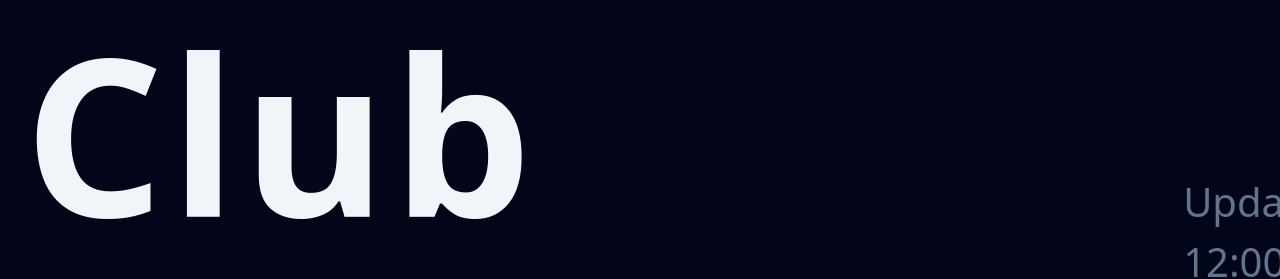
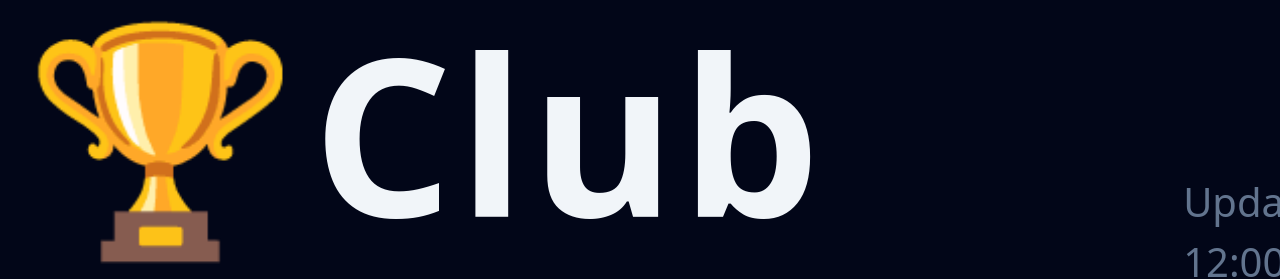
Before and after one commit to iggz83/Tourney-app, a React (Vite) app: page /#/tv in a window 1280 px wide. Shown: the top 279 px of the page. Built offline with nearby package versions, Linux system fonts and the light colour scheme; no server answers.

Commit message:
Add navigation link to Scores page in TopPlayersPage and TvPage for improved user access to scores. Enhance UI with a trophy icon for better visual appeal.

```diff
--- a/src/pages/TopPlayersPage.tsx
+++ b/src/pages/TopPlayersPage.tsx
@@ -1,4 +1,5 @@
 import { useLayoutEffect, useMemo, useRef, useState } from 'react'
+import { Link } from 'react-router-dom'
 import { computePlayerStandings } from '../domain/analytics'
 import { useTournamentStore } from '../store/tournamentStore'
 
@@ -188,6 +189,15 @@ export function TopPlayersPage() {
             className="font-semibold tracking-wide text-slate-100"
             style={{ fontSize: 'clamp(16px, calc(var(--tp-base) * 1.15 * 1px), 240px)', lineHeight: 1.05 }}
           >
+            <Link
+              to="/scores"
+              aria-label="Go to Scores"
+              title="Go to Scores"
+              className="mr-2 inline-block text-slate-100 hover:text-slate-200 focus:outline-none focus-visible:ring-2 focus-visible:ring-slate-400 rounded"
+              style={{ fontSize: '1em', lineHeight: 'inherit' }}
+            >
+              🏆
+            </Link>
             Top Players
           </div>
           <div className="text-slate-500 tabular-nums" style={{ fontSize: 'clamp(10px, calc(var(--tp-base) * 0.55 * 1px), 40px)' }}>
--- a/src/pages/TvPage.tsx
+++ b/src/pages/TvPage.tsx
@@ -1,4 +1,5 @@
 import { useLayoutEffect, useMemo, useRef, useState } from 'react'
+import { Link } from 'react-router-dom'
 import { computeClubStandings } from '../domain/analytics'
 import { useTournamentStore } from '../store/tournamentStore'
 
@@ -84,6 +85,15 @@ export function TvPage() {
             className="font-semibold tracking-wide text-slate-100"
             style={{ fontSize: `${clamp(basePx * 1.1, 16, 220)}px`, lineHeight: 1.05 }}
           >
+            <Link
+              to="/scores"
+              aria-label="Go to Scores"
+              title="Go to Scores"
+              className="mr-2 inline-block text-slate-100 hover:text-slate-200 focus:outline-none focus-visible:ring-2 focus-visible:ring-slate-400 rounded"
+              style={{ fontSize: '1em', lineHeight: 'inherit' }}
+            >
+              🏆
+            </Link>
             Club Standings
           </div>
           <div className="text-slate-500 tabular-nums" style={{ fontSize: `${clamp(basePx * 0.55, 10, 40)}px` }}>
```
